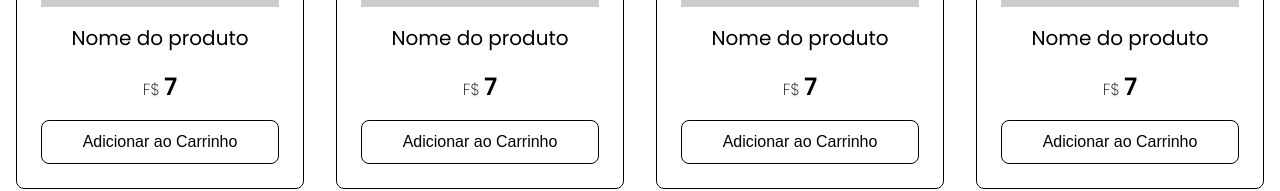
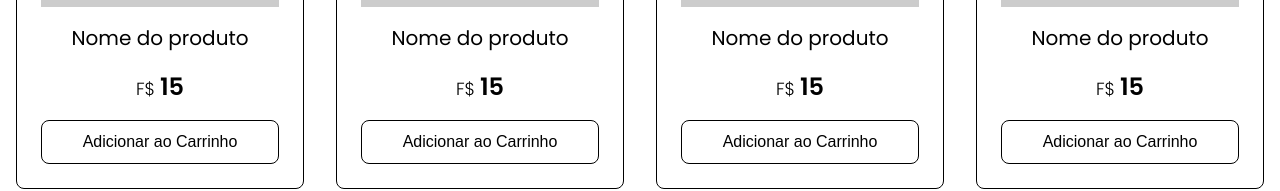
Before and after one commit to HenriqueMarcelo/fidelidade, a React (Vite) app: page / in a window 1280 px wide. Shown: the part 291-482 px from the top of the page. Built offline with nearby package versions, Linux system fonts and the light colour scheme.

Commit message:
fix: price size

```diff
--- a/src/components/Product/index.tsx
+++ b/src/components/Product/index.tsx
@@ -8,7 +8,7 @@ export default function Product() {
       <h2 className="product__name">Nome do produto</h2>
       <div className="product_price">
         <small className="product__currency">F$ </small>
-        <strong className="product__value">7</strong>
+        <strong className="product__value">15</strong>
       </div>
       <Button>Adicionar ao Carrinho</Button>
     </div>
--- a/src/components/Product/style.scss
+++ b/src/components/Product/style.scss
@@ -15,8 +15,8 @@
     }
 
     &__currency{
-        font-size: 1rem;
-        font-weight: 200;
+        font-size: 1.1rem;
+        font-weight: 300;
     }
 
     &__value {
```
